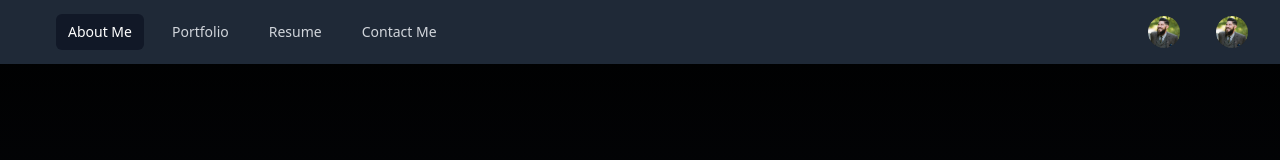
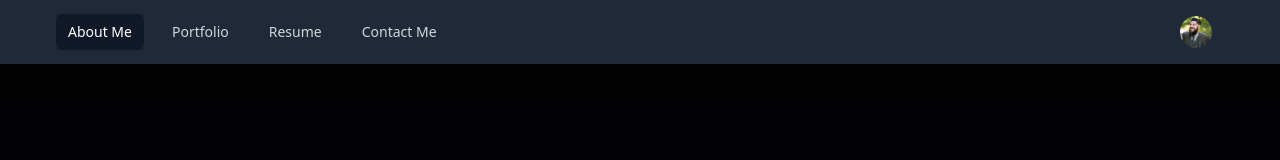
Before and after one commit to zaksalazar/New-React-Portfolio, a React (Vite) app in the folder react-portfolio/: page / in a window 1280 px wide. Shown: the top 160 px of the page. Built offline with nearby package versions, Linux system fonts and the light colour scheme.

Commit message:
moved readme file into remote directory

```diff
--- a/react-portfolio/src/components/navbar.jsx
+++ b/react-portfolio/src/components/navbar.jsx
@@ -69,11 +69,7 @@ export default function Navbar() {
                   <div>
                     <Menu.Button className="flex rounded-full bg-gray-800 text-sm focus:outline-none focus:ring-2 focus:ring-white focus:ring-offset-2 focus:ring-offset-gray-800">
                       <span className="sr-only">Open user menu</span>
-                      <img
-                        className="h-8 w-8 rounded-full"
-                        src="./assets/profilelogo.png"
-                        alt="my picture"
-                      />
+
                     </Menu.Button>
                   </div>
                   <Transition
```
Also changed, not shown: 1 other file (tests, documents, lock files or other folders).
